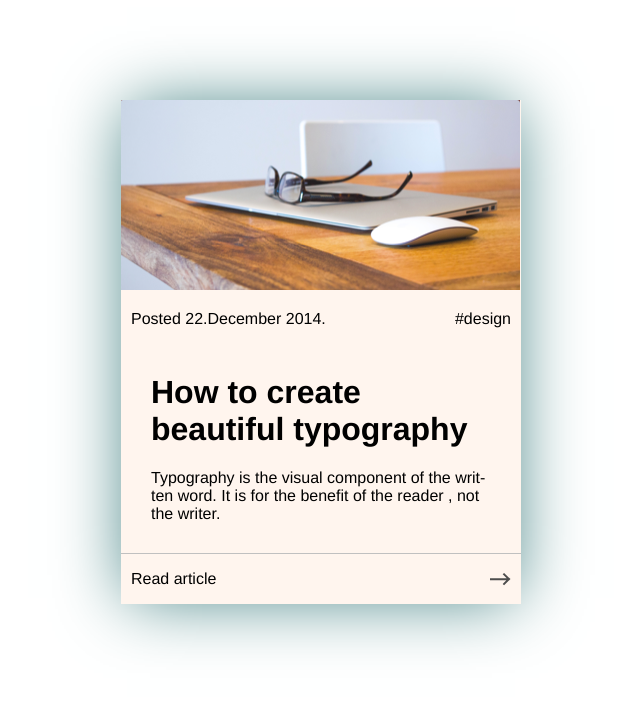
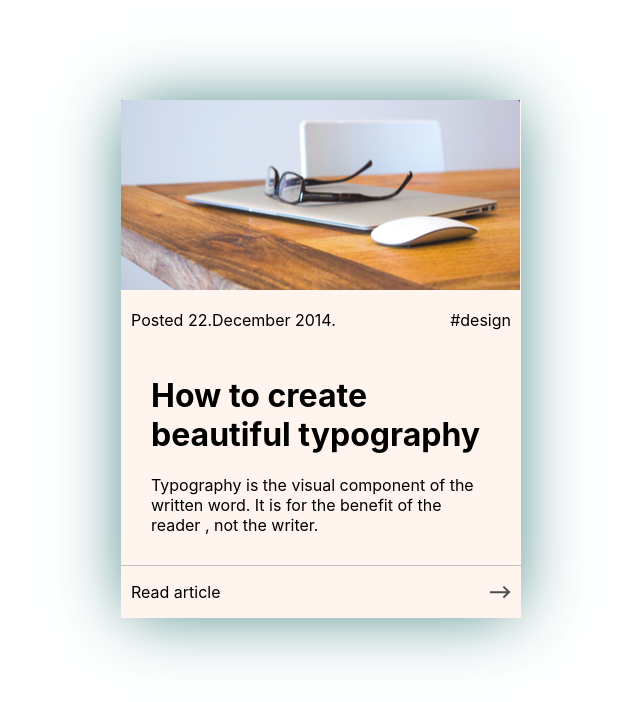
Before and after one commit to kwiatekk/dev-army, a plain HTML site: page zadanie7/index.html in a window 1280 px wide. Shown: the whole page, without its empty margins (319-959 px from the left). Drawn offline with Linux system fonts and the light colour scheme.

Commit message:
zadanie7

```diff
--- a/zadanie7/style.css
+++ b/zadanie7/style.css
@@ -1,5 +1,5 @@
 main{
-font-family: 'Franklin Gothic Medium', 'Arial Narrow', Arial, sans-serif;
+font-family: -apple-system, BlinkMacSystemFont, 'Segoe UI', Roboto, Oxygen, Ubuntu, Cantarell, 'Open Sans', 'Helvetica Neue', sans-serif;
 width: 400px;
 margin: 100px auto;
 box-shadow: 0px 0px 66px -6px rgba(66,128,130,1);
```
